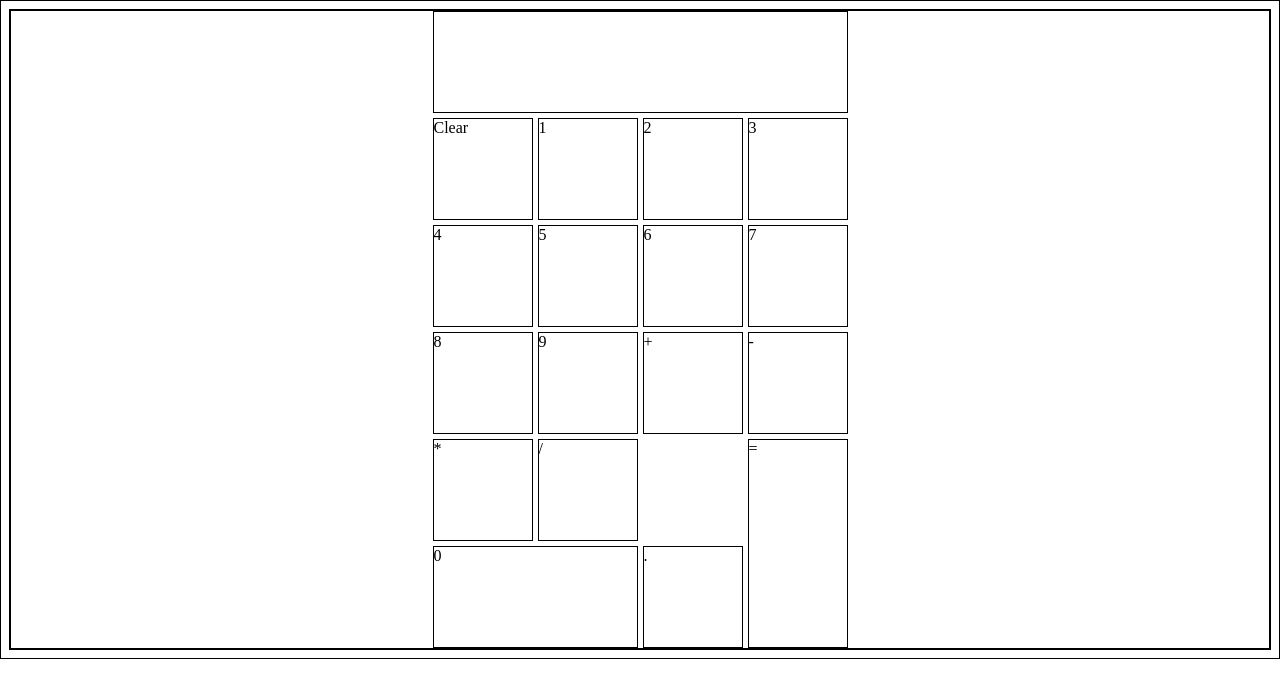
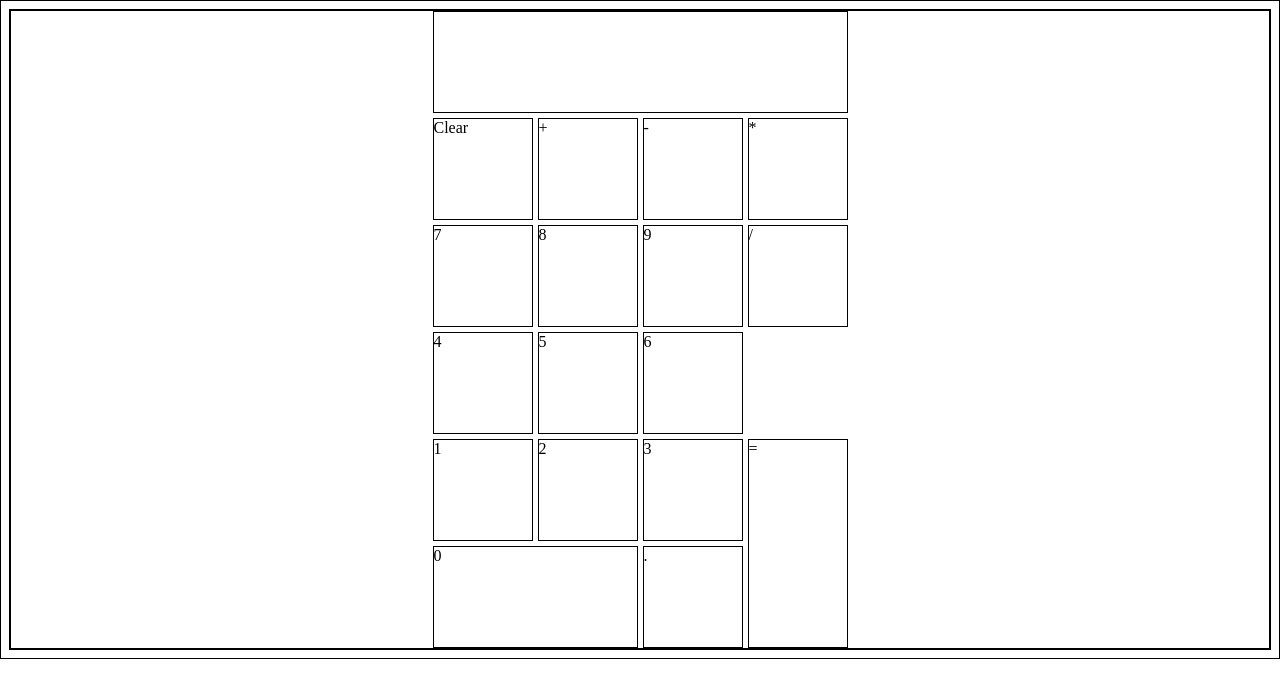
Before and after one commit to MatthewAaronGarza/odin-calculator, a plain HTML site: page index.html in a window 1280 px wide. Drawn offline with Linux system fonts and the light colour scheme.

Commit message:
Align number pad

```diff
--- a/style.css
+++ b/style.css
@@ -32,3 +32,39 @@
   grid-row-end: span 2;
   height: 207px;
 }
+
+.number1 {
+    grid-row-start: 5;
+}
+
+.number2 {
+    grid-row-start: 5;
+}
+
+.number3 {
+    grid-row-start: 5;
+}
+
+.number4 {
+    grid-row-start: 4;
+}
+
+.number5 {
+    grid-row-start: 4;
+}
+
+.number6 {
+    grid-row-start: 4;
+}
+
+.number7 {
+    grid-row-start: 3;
+}
+
+.number8 {
+    grid-row-start: 3;
+}
+
+.number9 {
+    grid-row-start: 3;
+}
```
